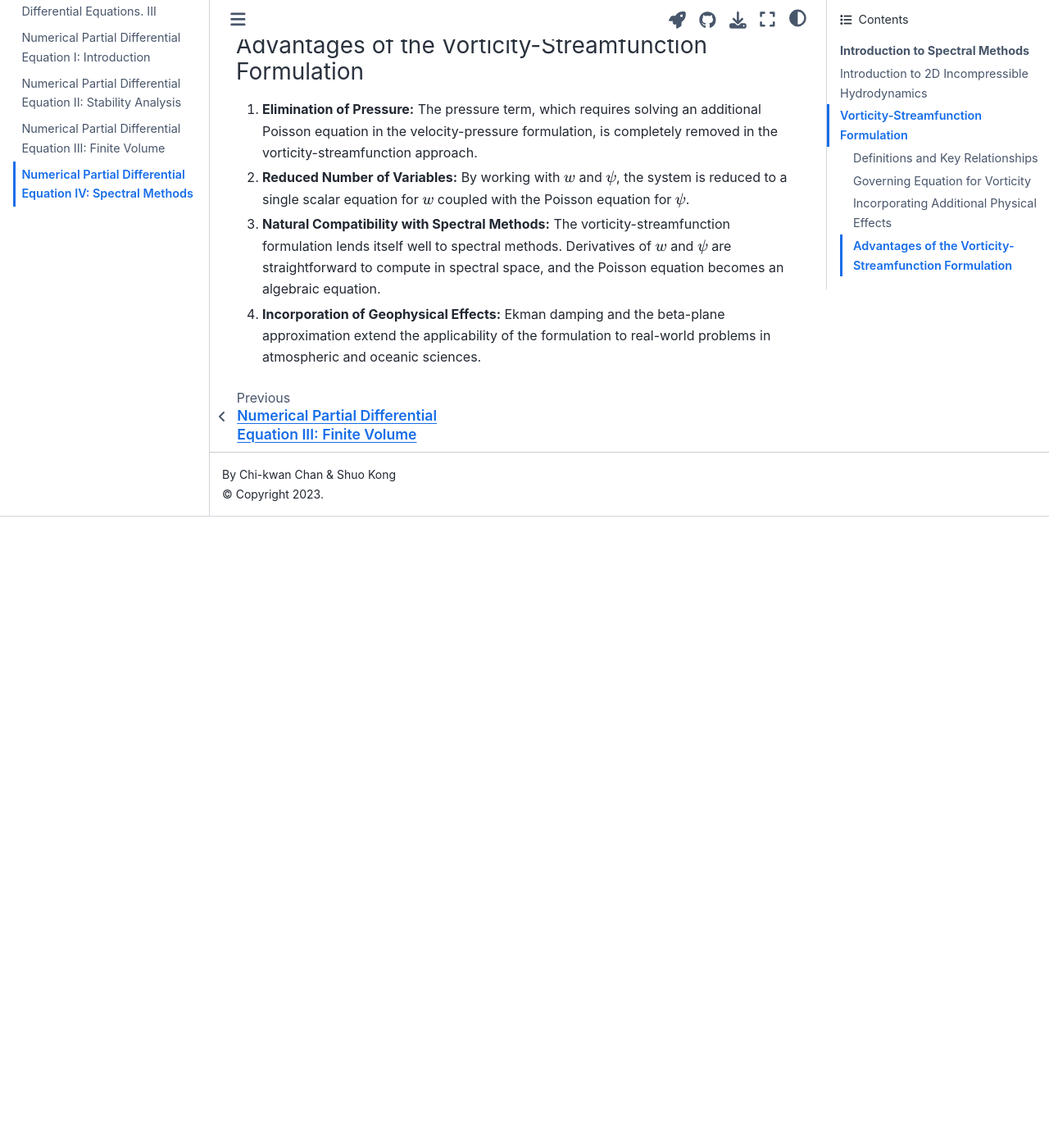
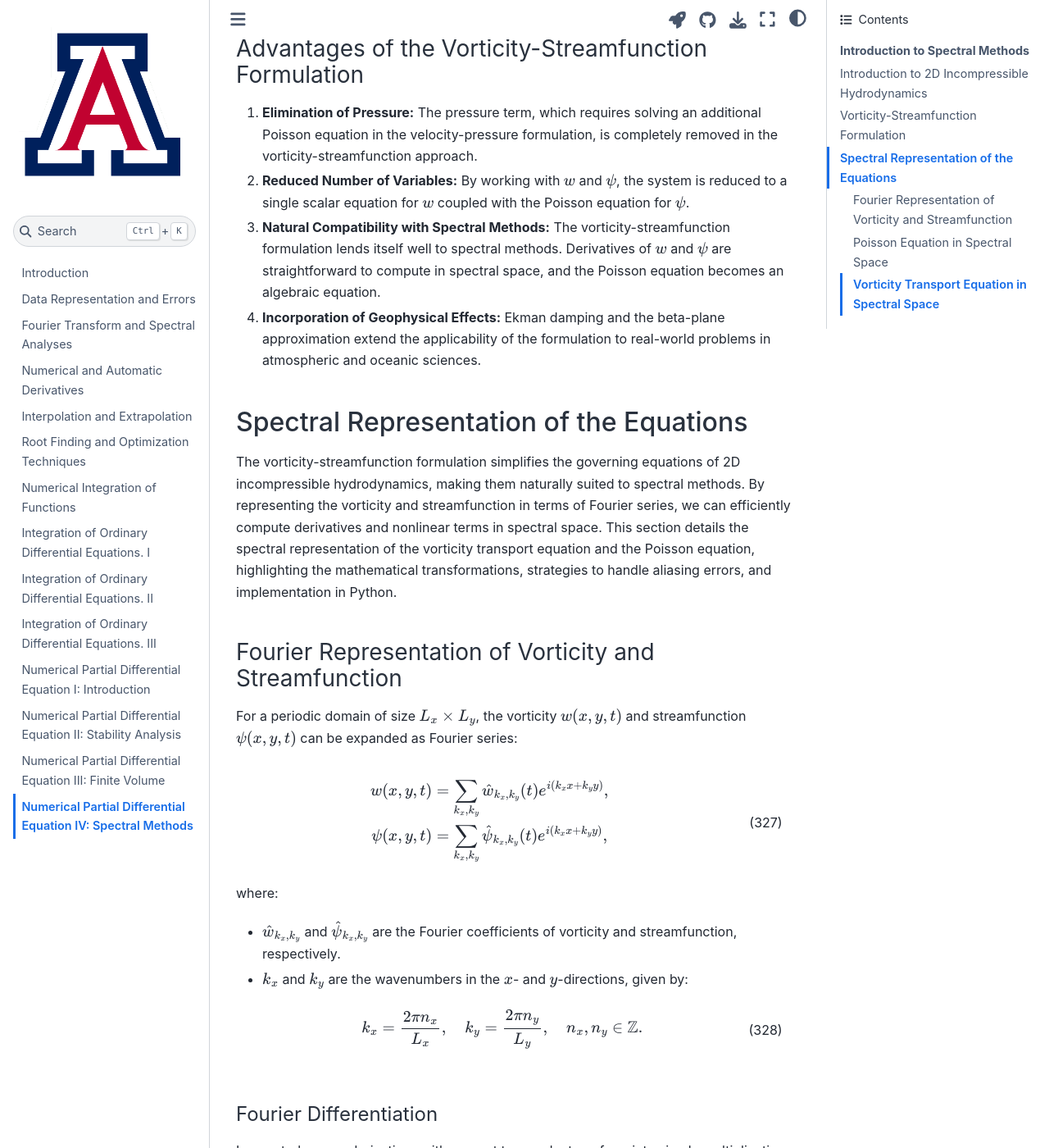
Before and after one commit to ua-2024q3-astr513/astr513, a Jupyter Book: the page built from docs/pde4.md, in a window 1280 px wide and 1400 px high, scrolled down 7224 px. Shown: the whole window at 82% size. Built offline with Jupyter Book 1.0.4 settings and Sphinx 7.4.7 and the Sphinx Book theme 1.1.4, drawn with Linux system fonts in a browser that asks for light colours; before the commit the page ends 7854 px from its top, so only the background shows below that; some of the changed text lies outside the part shown.

Commit message:
Derive the spectral form of the vorticity equation

```diff
--- a/docs/pde4.md
+++ b/docs/pde4.md
@@ -273,3 +273,82 @@ The beta-plane term is crucial for studying large-scale atmospheric and oceanic
 
 4. **Incorporation of Geophysical Effects:**
    Ekman damping and the beta-plane approximation extend the applicability of the formulation to real-world problems in atmospheric and oceanic sciences.
+
++++
+
+## Spectral Representation of the Equations
+
+The vorticity-streamfunction formulation simplifies the governing equations of 2D incompressible hydrodynamics, making them naturally suited to spectral methods.
+By representing the vorticity and streamfunction in terms of Fourier series, we can efficiently compute derivatives and nonlinear terms in spectral space.
+This section details the spectral representation of the vorticity transport equation and the Poisson equation, highlighting the mathematical transformations, strategies to handle aliasing errors, and implementation in Python.
+
++++
+
+### Fourier Representation of Vorticity and Streamfunction
+
+For a periodic domain of size $L_x \times L_y$, the vorticity $w(x, y, t)$ and streamfunction $\psi(x, y, t)$ can be expanded as Fourier series:
+\begin{align}
+w(x, y, t)    &= \sum_{k_x, k_y} \hat{w   }_{k_x, k_y}(t) e^{i (k_x x + k_y y)}, \\
+\psi(x, y, t) &= \sum_{k_x, k_y} \hat{\psi}_{k_x, k_y}(t) e^{i (k_x x + k_y y)},
+\end{align}
+where:
+* $\hat{w}_{k_x, k_y}$ and $\hat{\psi}_{k_x, k_y}$ are the Fourier coefficients of vorticity and streamfunction, respectively.
+* $k_x$ and $k_y$ are the wavenumbers in the $x$- and $y$-directions, given by:
+  \begin{align}
+  k_x = \frac{2\pi n_x}{L_x}, \quad k_y = \frac{2\pi n_y}{L_y}, \quad n_x, n_y \in \mathbb{Z}.
+  \end{align}
+
++++
+
+#### Fourier Differentiation
+
+In spectral space, derivatives with respect to $x$ and $y$ transform into simple multiplications by $ik_x$ and $ik_y$, respectively.
+For example:
+\begin{align}
+\frac{\partial w}{\partial x} \rightarrow ik_x \hat{w}_{k_x, k_y}, \quad \frac{\partial^2 w}{\partial x^2} \rightarrow -k_x^2 \hat{w}_{k_x, k_y}.
+\end{align}
+
+This property makes spectral methods computationally efficient, as derivatives reduce to element-wise multiplications.
+
++++
+
+### Poisson Equation in Spectral Space
+
+The Poisson equation relates the vorticity $w$ and the streamfunction $\psi$:
+\begin{align}
+w = -\nabla^2 \psi.
+\end{align}
+
+In Fourier space, the Laplacian $\nabla^2$ becomes multiplication by $-k^2$, where $k^2 = k_x^2 + k_y^2$.
+Thus, the Poisson equation transforms into:
+\begin{align}
+\hat{\psi}_{k_x, k_y} = \frac{\hat{w}_{k_x, k_y}}{k^2}, \quad k^2 \neq 0.
+\end{align}
+
+The $k^2 = 0$ mode corresponds to the mean value of $\psi$, which can be set to zero for flows with no net circulation.
+
++++
+
+\begin{align}
+u_y = -\frac{\partial \psi}{\partial x}.
+\end{align}
+
++++
+
+### Vorticity Transport Equation in Spectral Space
+
+Recalling the vorticity transport equation in real space is:
+\begin{align}
+\frac{\partial w}{\partial t} - J(\psi, w) + \beta u_y = \nu \nabla^2 w - \mu w + \mathbf{f}_w.
+\end{align}
+
+In spectral space:
+* The Laplacian term $\nabla^2 w$ transforms into $-k^2 \hat{w}_{k_x, k_y}$.
+* The Ekman damping term $\mu w$ becomes $-\mu \hat{w}_{k_x, k_y}$.
+* The Coriolis term $\beta u_y$ becomes $-\beta ik_x \hat{w}_{k_x, k_y}/k^2$.
+* The nonlinear term $J(\psi, w)$ is evaluated in real space and transformed back to spectral space using the Fast Fourier Transform (FFT).
+
+The equation in spectral space becomes:
+\begin{align}
+\frac{\partial}{\partial t}\hat{w}_{k_x, k_y} = \widehat{J(\psi, w)} + \beta \frac{ik_x \hat{w}_{k_x, k_y}}{k^2} - \nu k^2 \hat{w}_{k_x, k_y} - \mu \hat{w}_{k_x, k_y} + \hat{f}_{w k_x, k_y}.
+\end{align}
```
